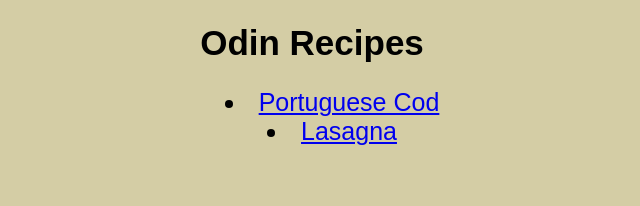
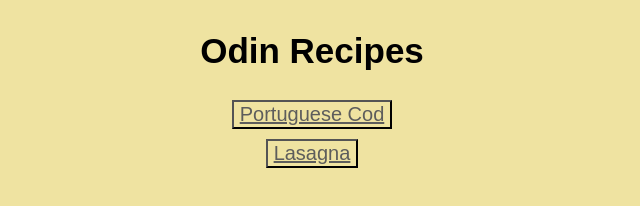
Before and after one commit to berkpereira/odin-recipes, a plain HTML site: page index.html in a window 1280 px wide. Shown: the whole page, without its empty margins (328-968 px from the left). Drawn offline with Linux system fonts and the light colour scheme.

Commit message:
Changes to style.css, removal of recipes/style.css

```diff
--- a/index.html
+++ b/index.html
@@ -8,10 +8,16 @@
     <link rel="stylesheet" href="style.css">
 </head>
 <body>
-    <h1 class="page-header">Odin Recipes</h1>
-    <ul class="recipes-list">
-        <li><a href="./recipes/cod.html">Portuguese Cod</a></li>
-        <li><a href="./recipes/lasagna.html">Lasagna</a></li>
-    </ul>
+    <div class="container header">
+        <h1 class="page-header">Odin Recipes</h1>
+    </div>
+
+    <div class="container button">
+        <button><a href="./recipes/cod.html">Portuguese Cod</a></button>
+    </div>
+
+    <div class="container button">
+        <button><a href="./recipes/lasagna.html">Lasagna</a></button>
+    </div>
 </body>
 </html>
--- a/recipes/style.css
+++ /dev/null
@@ -1,23 +0,0 @@
-html {
-    background-color: rgb(202, 193, 143, 0.8);
-    font-family: Arial, Helvetica, sans-serif;
-}
-
-h1 {
-    font-size: 35px;
-    font-weight: bolder;
-}
-
-ul {
-    font-size: 25px;
-}
-
-.page-header {
-    text-align: center;
-}
-
-.plate-photo {
-    width: 40%;
-    margin: auto;
-    display: block;
-}
--- a/style.css
+++ b/style.css
@@ -1,5 +1,5 @@
 html {
-    background-color: rgb(202, 193, 143, 0.8);
+    background-color: rgb(239 227 161);
     font-family: Arial, Helvetica, sans-serif;
 }
 
@@ -8,8 +8,20 @@ h1 {
     font-weight: bolder;
 }
 
-ul {
-    font-size: 25px;
+button {
+    font-size: 20px;
+    background-color: rgb(239 227 161);
+    border-color: black;
+    margin: 5px;
+}
+
+a {
+    color: rgb(93 93 92);
+}
+
+.container {
+    display: flex;
+    justify-content: center;
 }
 
 .page-header {
@@ -20,3 +32,9 @@ ul {
     text-align: center;
     list-style-position: inside;
 }
+
+.plate-photo {
+    width: 40%;
+    margin: auto;
+    display: block;
+}
```
Also changed, not shown: recipes/cod.html (+1 -1 lines), recipes/lasagna.html (+1 -1 lines).
